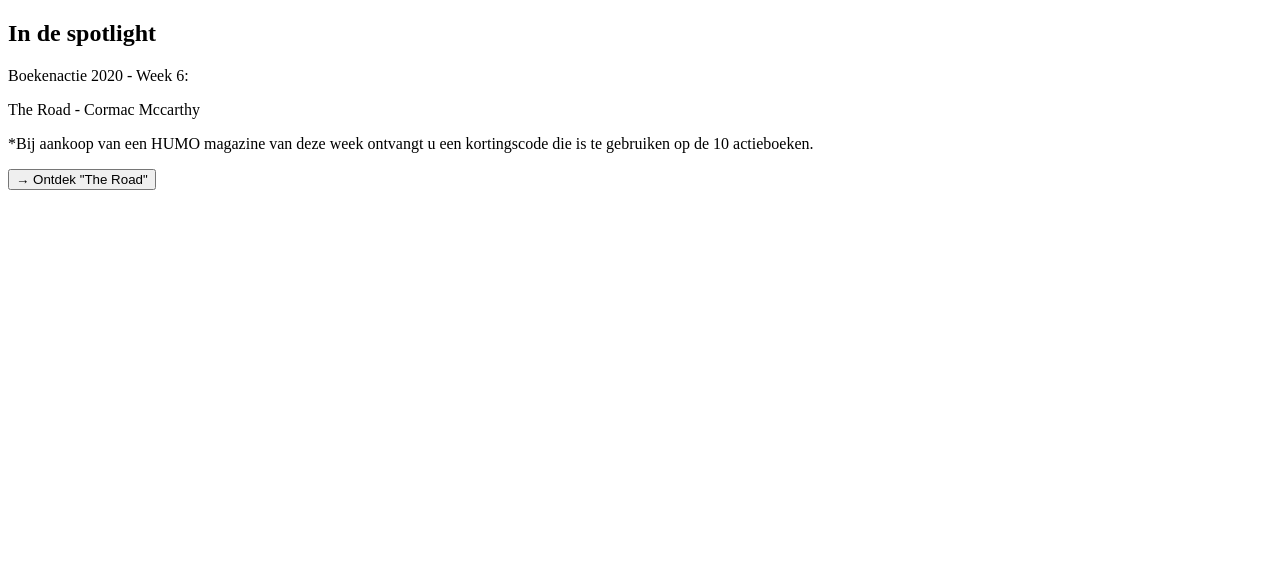
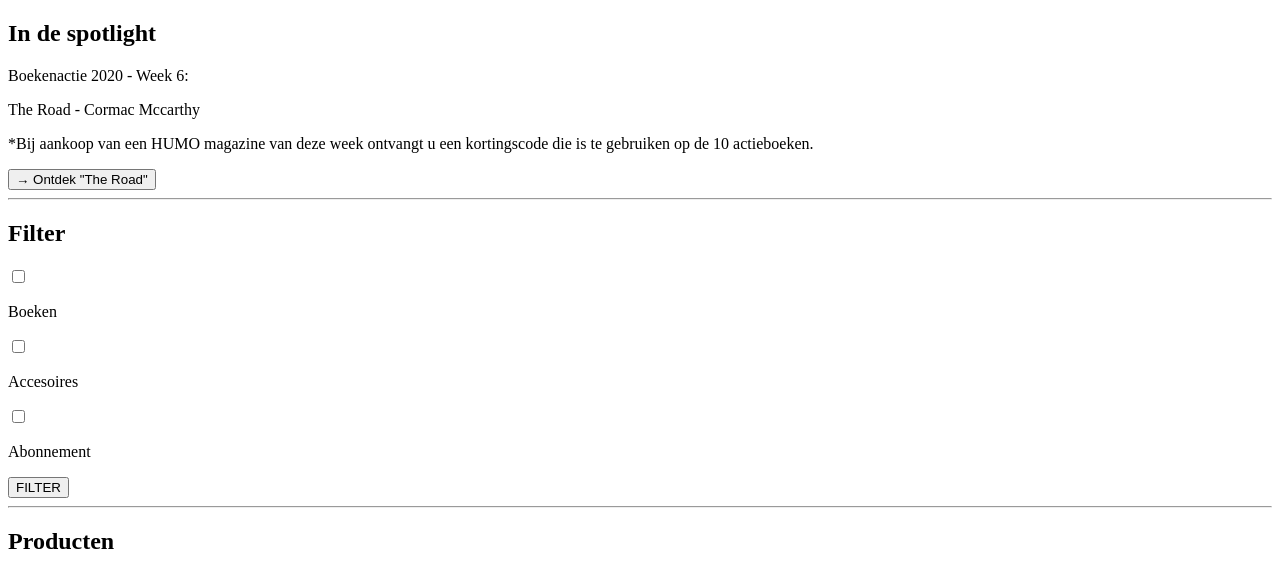
Before and after one commit to devinekask/int3-1920-svenvoskamp, a PHP site: page / in a window 1280 px wide. Shown: the part 379-953 px from the top of the page. Before the commit the page ends 569 px from the top, so only its background shows below. Run offline with PHP 8.4, Linux system fonts and the light colour scheme; data that the repository does not hold is empty.

Commit message:
Filter finished front-end #4

```diff
--- a/src/css/components/spotlight.css
+++ b/src/css/components/spotlight.css
@@ -39,7 +39,7 @@
   content: "";
   position: absolute;
   top: 50%;
-  border-bottom: 1px dashed;
+  border-bottom: 1px dashed white;
   width: 96rem;
   margin: 0 auto;
   vertical-align: center;
@@ -69,3 +69,7 @@
   background-color: var(--mainYellow);
   padding: 0.8rem 3rem;
 }
+
+button {
+  border: none;
+}
--- a/src/style.css
+++ b/src/style.css
@@ -3,6 +3,7 @@
 @import "./css/typography.css";
 @import "./css/components/header.css";
 @import "./css/components/spotlight.css";
+@import "./css/components/filter.css";
 
 html {
   box-sizing: border-box;
--- a/src/view/products/index.php
+++ b/src/view/products/index.php
@@ -12,3 +12,40 @@
       </div>
   </div>
 </section>
+
+<section class = "section__filter">
+  <hr class = "grey__line">
+    <h2 class = "hidden">Filter</h2>
+      <div class = "container section__filter--main">
+        <form id="form__filter" method="get" action="index.php">
+          <input type="hidden" name="page" value="products">
+            <div class="form__wrap">
+              <div class="checkbox__wrap">
+                <label class="checkbox">
+                    <input class = "input__checkbox" type="checkbox" name="type[]" value="1"
+                        <?php if(isset($_GET['type'])){ if (!empty($_GET['type'][0] == 1)){ echo 'checked';}}?>>
+                    <p class = "p__checkbox">Boeken</p>
+                </label>
+                <label class="checkbox">
+                    <input class = "input__checkbox" type="checkbox" name="type[]" value="2"
+                        <?php if(isset($_GET['type'])){ if (!empty($_GET['type'][0] == 2)){ echo 'checked';}}?>>
+                    <p class = "p__checkbox">Accesoires</p>
+                </label>
+                <label class="checkbox">
+                    <input class = "input__checkbox" type="checkbox" name="type[]" value="3"
+                        <?php if(isset($_GET['type'])){ if (!empty($_GET['type'][0] == 3)){ echo 'checked';}}?>>
+                    <p class = "p__checkbox">Abonnement</p>
+                </label>
+            </div>
+            <div class="submit__wrap">
+              <input type="submit" value="FILTER" class="button__filter">
+            </div>
+        </form>
+      </div>
+    </div>
+  <hr class = "grey__line">
+</section>
+
+<section class = " container container__dashed section__products">
+  <h2 class = "h2__spotlight h2__products"><span class = "h2__background--red">Producten</span></h2>
+</section>
```
Also changed, not shown: src/css/components/filter.css (added, +49 -0 lines), src/css/typography.css (+11 -3 lines), src/assets/font/check.ttf (added), src/assets/font/check.woff (added), src/assets/font/check.woff2 (added), 2 other files.
